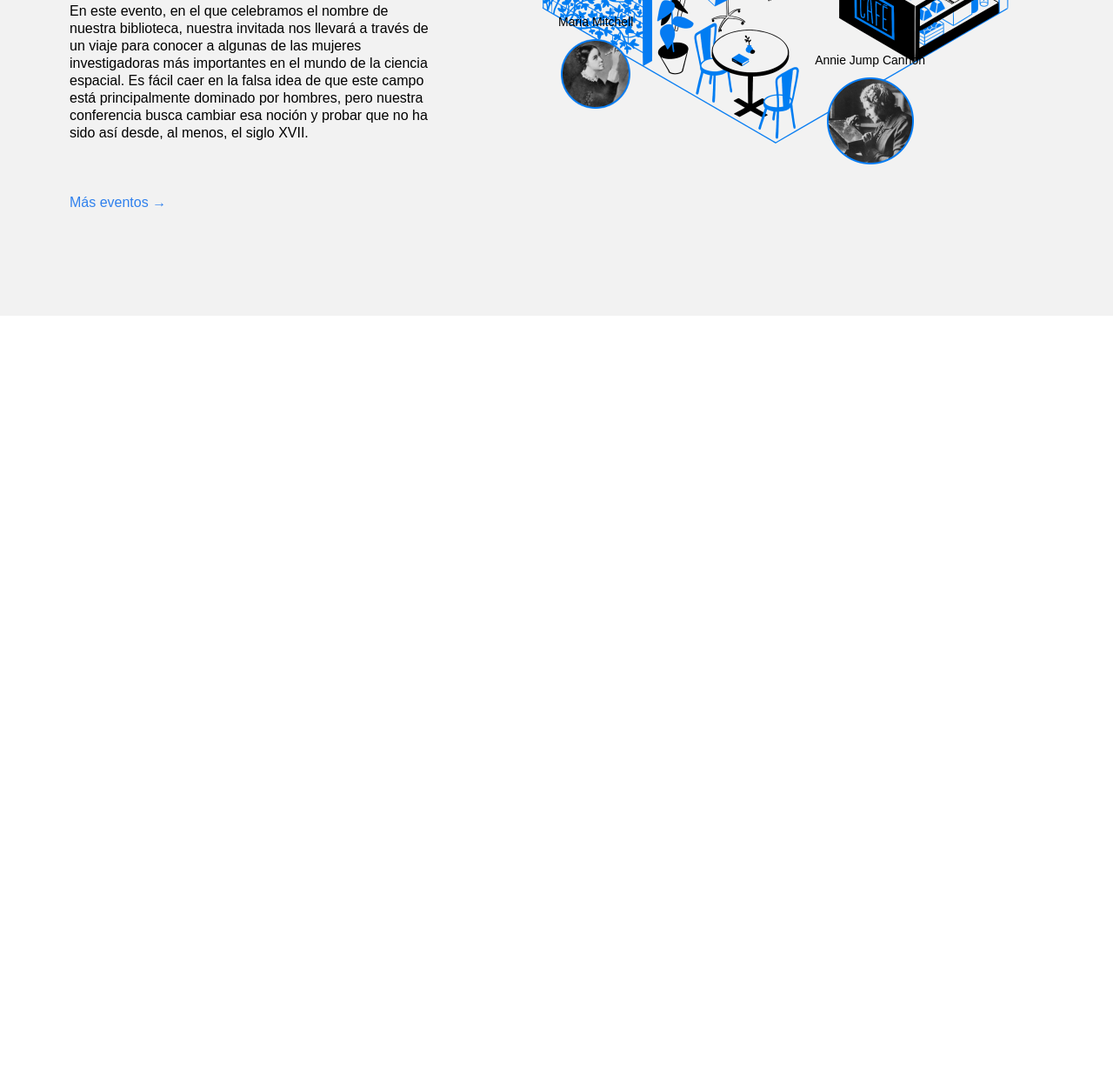
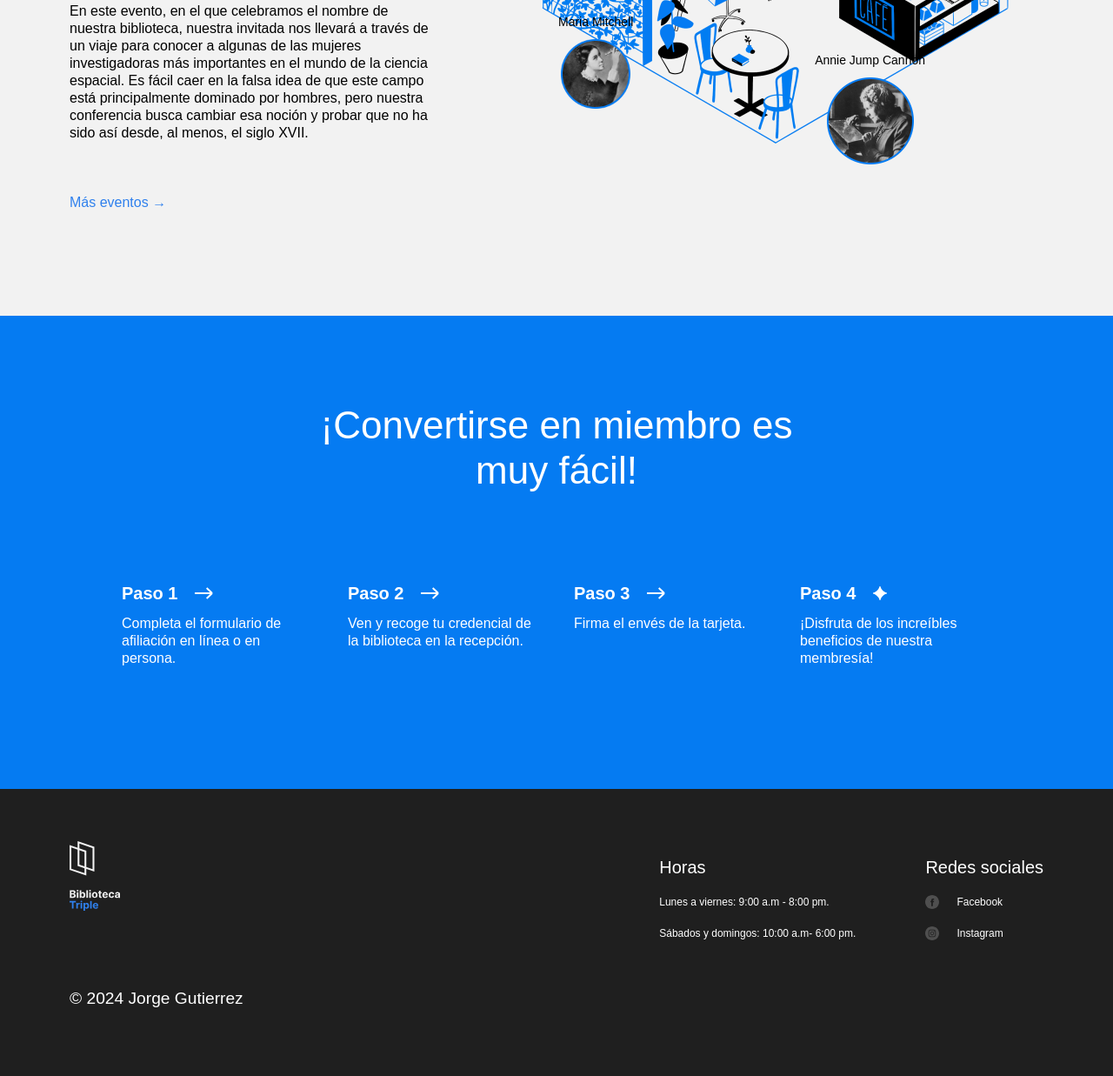
Before and after one commit to trabucoaluca/web_project_library_es, a plain HTML site: page index.html in a window 1280 px wide. Shown: the part 2575-3812 px from the top of the page at 87% size. Before the commit the page ends 2938 px from the top, so only its background shows below. Drawn offline with Linux system fonts and the light colour scheme.

Commit message:
Nueva actualización de mi proyecto

```diff
--- a/index.html
+++ b/index.html
@@ -225,7 +225,112 @@
             </div>
           </div>
         </section>
+        <section class="membership">
+          <h2 class="membership__title">
+            ¡Convertirse en miembro es muy fácil!
+          </h2>
+          <ul class="membership__steps">
+            <li class="step">
+              <h3 class="step__title">
+                Paso 1
+                <img
+                  src="./images/icon_step_forward.svg"
+                  alt="icon forward"
+                  class="step__icon"
+                />
+              </h3>
+              <p class="step__description">
+                Completa el formulario de afiliación en línea o en persona.
+              </p>
+            </li>
+            <li class="step">
+              <h3 class="step__title">
+                Paso 2
+                <img
+                  src="./images/icon_step_forward.svg"
+                  alt="icon forward"
+                  class="step__icon"
+                />
+              </h3>
+              <p class="step__description">
+                Ven y recoge tu credencial de la biblioteca en la recepción.
+              </p>
+            </li>
+            <li class="step">
+              <h3 class="step__title">
+                Paso 3
+                <img
+                  src="./images/icon_step_forward.svg"
+                  alt="icon forward"
+                  class="step__icon"
+                />
+              </h3>
+              <p class="step__description">Firma el envés de la tarjeta.</p>
+            </li>
+            <li class="step">
+              <h3 class="step__title">
+                Paso 4
+                <img
+                  src="./images/icon_step_finish.svg"
+                  alt="icon finish"
+                  class="step__icon"
+                />
+              </h3>
+              <p class="step__description">
+                ¡Disfruta de los increíbles beneficios de nuestra membresía!
+              </p>
+            </li>
+          </ul>
+        </section>
       </main>
+      <footer id="footer" class="footer">
+        <div class="footer__columns">
+          <div class="footer__column">
+            <img
+              src="./images/logo_white.svg"
+              alt="logo del footer"
+              class="footer__logo"
+            />
+          </div>
+          <div class="footer__column footer__column_content_hours">
+            <p class="footer__column-heading">Horas</p>
+            <ul class="footer__list">
+              <li class="footer__list-item">
+                Lunes a viernes: 9:00 a.m - 8:00 pm.
+              </li>
+              <li class="footer__list-item">
+                Sábados y domingos: 10:00 a.m- 6:00 pm.
+              </li>
+            </ul>
+          </div>
+          <div class="footer__column footer__column_content_social">
+            <p class="footer__column-heading">Redes sociales</p>
+            <ul class="footer__list">
+              <li class="footer__list-item">
+                <a href="#" class="footer__column-link">
+                  <img
+                    src="./images/facebook_white.svg"
+                    alt="Facebook icon"
+                    class="footer__social-icon"
+                  />
+                  Facebook
+                </a>
+              </li>
+              <li class="footer__list-item">
+                <a href="#" class="footer__column-link">
+                  <img
+                    src="./images/instagram_white.svg"
+                    alt="Instagram icon"
+                    class="footer__social-icon"
+                  />
+                  Instagram
+                </a>
+              </li>
+            </ul>
+          </div>
+        </div>
+        <p class="footer__copyright">&copy; 2024 Jorge Gutierrez</p>
+      </footer>
     </div>
   </body>
 </html>
--- a/styles/style.css
+++ b/styles/style.css
@@ -291,3 +291,115 @@
   font-size: 14px;
   margin: 0;
 }
+
+.membership {
+  padding: 100px 0 140px;
+  background-color: #057bf2;
+  color: #ffffff;
+}
+
+.membership__title {
+  max-width: 574px;
+  margin: 0 auto;
+  text-align: center;
+  font-size: 44px;
+  font-weight: 500;
+  line-height: 52px;
+}
+
+.membership__steps {
+  list-style-type: none;
+  padding: 0;
+  margin: 100px 0 0;
+  display: flex;
+  justify-content: center;
+  column-gap: 40px;
+}
+
+.step {
+  flex-basis: 220px;
+}
+
+.step__title {
+  margin: 0;
+  font-size: 20px;
+  line-height: 30px;
+  font-weight: 700;
+  display: flex;
+  align-items: center;
+}
+
+.step__icon {
+  margin-left: 20px;
+}
+
+.step__description {
+  margin: 10px 0 0;
+}
+
+.footer {
+  box-sizing: border-box;
+  min-width: 1100px;
+  max-width: 1600px;
+  background-color: #1f1f1f;
+  color: white;
+  padding: 60px 80px;
+  margin: auto;
+}
+
+.footer__columns {
+  display: flex;
+}
+
+.footer__column_content_hours {
+  margin-left: auto;
+  font-family: arial, sans-serif;
+  font-size: 12px;
+  margin-bottom: 16px;
+}
+
+.footer__column_content_social {
+  margin-left: 80px;
+  font-family: arial, sans-serif;
+  font-size: 12px;
+  margin-bottom: 20px;
+}
+
+.footer__logo {
+  width: 58px;
+  height: 80px;
+}
+
+.footer__column-heading {
+  font-family: arial, sans-serif;
+  font-size: 20px;
+  margin-bottom: 20px;
+}
+
+.footer__list {
+  list-style-type: none;
+  padding: 0;
+  margin: 0;
+}
+
+.footer__list-item {
+  margin-bottom: 16px;
+}
+
+.footer__column-link {
+  display: flex;
+  align-items: center;
+  column-gap: 10px;
+  color: white;
+  text-decoration: none;
+}
+
+.footer__social-icon {
+  width: 16px;
+  height: 16px;
+  margin-right: 10px;
+}
+
+.footer__copyright {
+  font-size: larger;
+}
```
